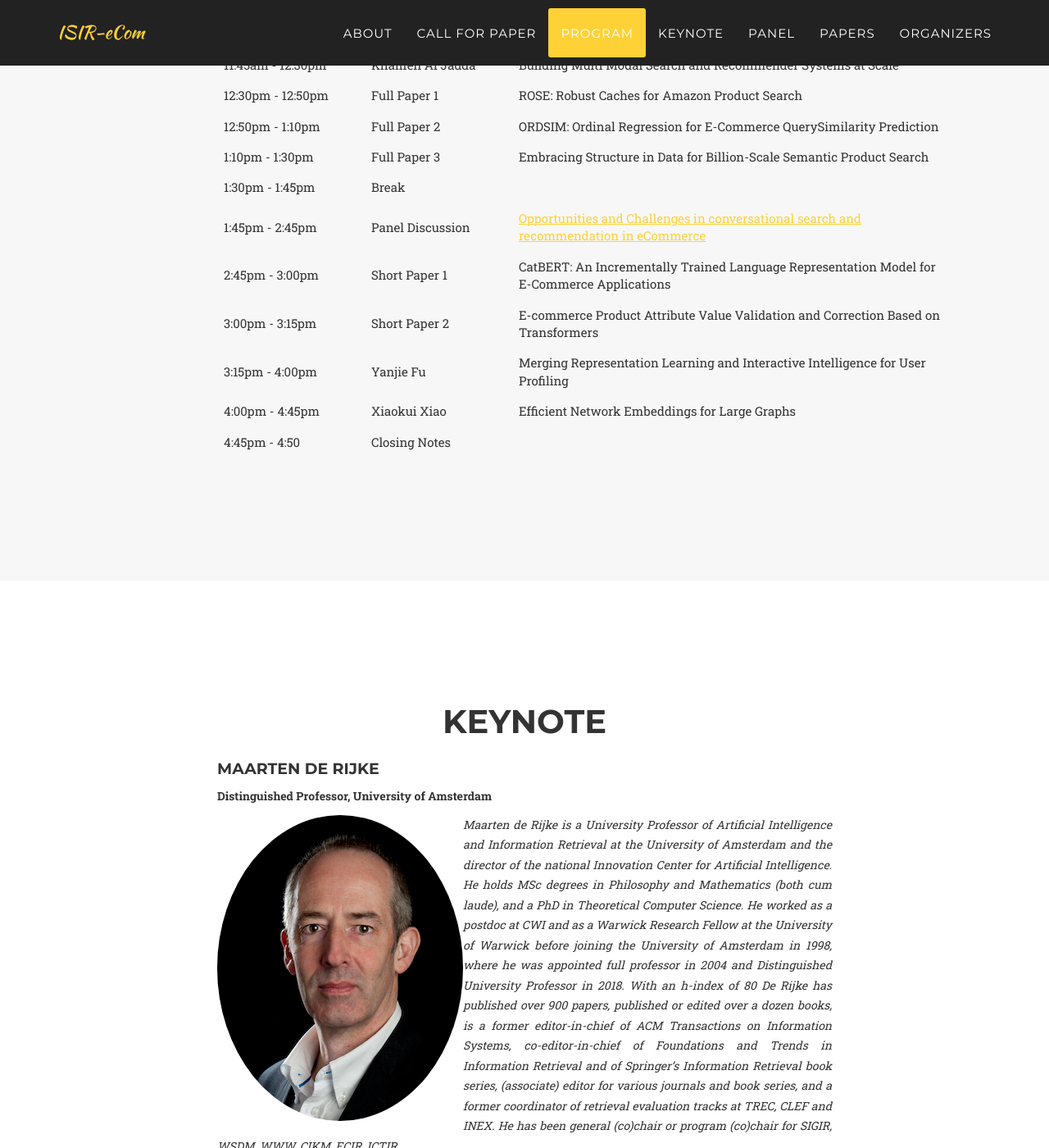
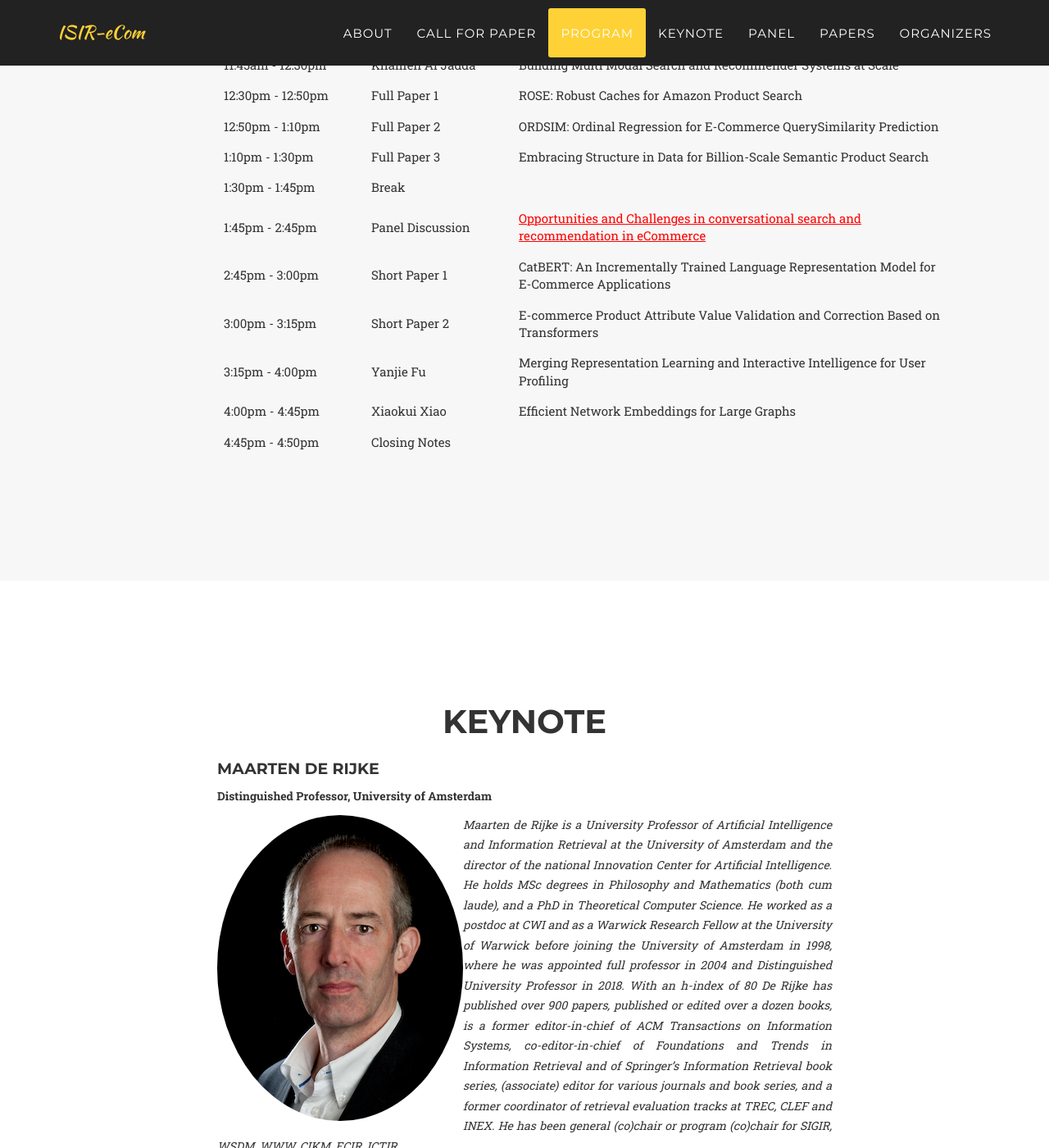
Before and after one commit to ISIR-eCom/ISIR-eCom.github.io, a Jekyll site: the page built from index.html, in a window 1280 px wide and 1400 px high, scrolled down 3718 px. Shown: the whole window at 82% size. Built offline with Jekyll 4.4.1, drawn with Linux system fonts in a browser that asks for light colours; some web fonts are replaced.

Commit message:
update the program table format

```diff
--- a/_includes/program.html
+++ b/_includes/program.html
@@ -15,7 +15,7 @@
 									th, td {
 									  padding: 8px;
 									  text-align: left;
-									  border-bottom: 1px solid #DDD;
+									  border-bottom: 1px solid #7B7D7D;
 									}
 
 									tr:hover {background-color: #D6EEEE;}
@@ -66,7 +66,7 @@
 								  <tr>
 								    <td width="20%">1:45pm - 2:45pm</td>
 								    <td width="20%">Panel Discussion</td>
-								    <td width="60%"><a href="https://isir-ecom.github.io/#panel">Opportunities and Challenges in conversational search and recommendation in eCommerce</a></td>
+								    <td width="60%"><a href="https://isir-ecom.github.io/#panel" style="color:#FF0000;">Opportunities and Challenges in conversational search and recommendation in eCommerce</a></td>
 								  </tr>
 								  <tr>
 								    <td width="20%">2:45pm - 3:00pm</td>
@@ -89,7 +89,7 @@
 								    <td width="60%">Efficient Network Embeddings for Large Graphs </td>
 								  </tr>
 								  <tr>
-								    <td width="20%">4:45pm - 4:50</td>
+								    <td width="20%">4:45pm - 4:50pm</td>
 								    <td width="20%">Closing Notes</td>
 								    <td width="60%"></td>
 								  </tr>
```
